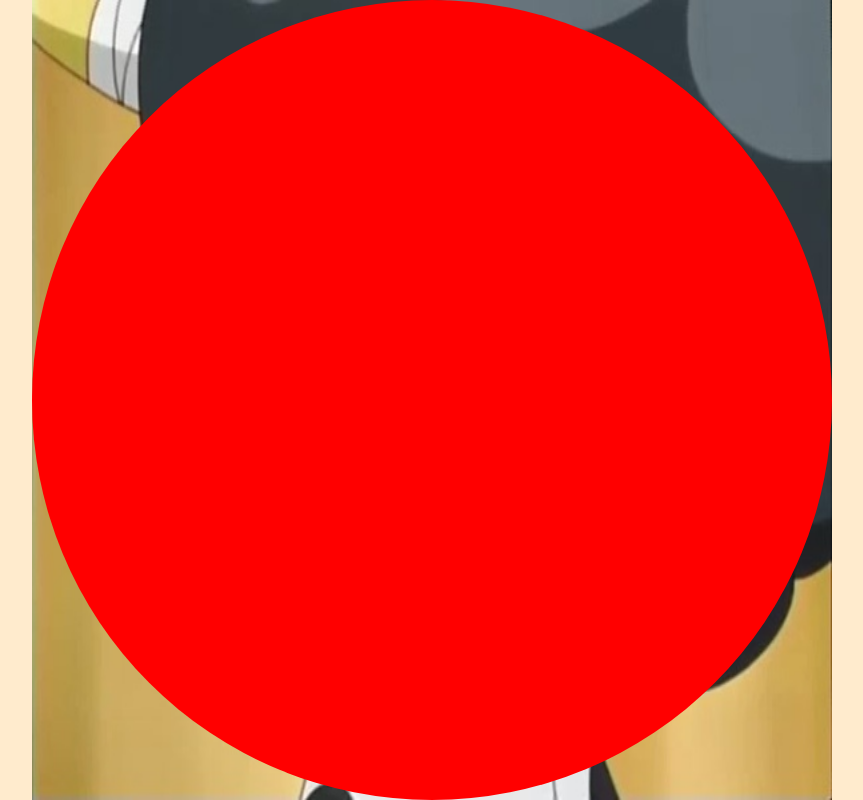
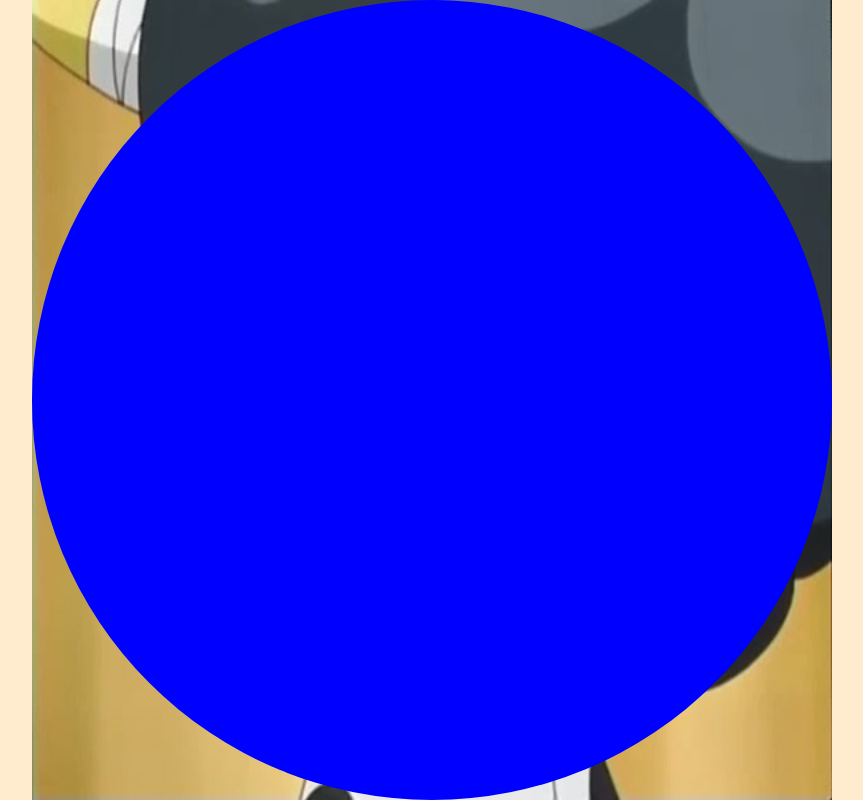
Before and after one commit to clay615040/img__ball, a Vue app: page / in a window 1280 px wide. Shown: the whole page, without its empty margins (208-1071 px from the left). Built offline with nearby package versions, Linux system fonts and the light colour scheme.

Commit message:
第五層

```diff
--- a/src/App.vue
+++ b/src/App.vue
@@ -2,10 +2,11 @@
 .background
   img.background__img(src="./images/childblue.jpg")
   .ball
-    .level__one(@mouseover="changeLevelOne()" :class="{active: levelOne}")
-      .level__two(v-for="(item, i) in levelTwo" @mouseover="changeLevelTwo(i)" :class="{active: levelOne === levelTwo[i]}" :key="i")
-        .level__three(v-for="(item, i2) in levelThree[i]" @mouseover="changeLevelThree(i,i2)" :class="{active: !levelTwo[i] || levelThree[i][i2]}" :key="i2")
-          .level__four(v-for="(item, i3) in levelFour[i][i2]" @mouseover="changeLevelFour(i,i2,i3)" :class="{active: !levelThree[i][i2] || levelFour[i][i2][i3]}" :key="i3")
+    .extremely(@mouseover="changeLevelOne()" :class="{active: levelOne}")
+      .ball__bg(v-for="(item, i) in levelTwo" @mouseover="changeLevelTwo(i)" :class="{active: levelOne === levelTwo[i]}" :key="i")
+        .ball__bg(v-for="(item, i2) in levelThree[i]" @mouseover="changeLevelThree(i,i2)" :class="{active: !levelTwo[i] || levelThree[i][i2]}" :key="i2")
+          .ball__bg(v-for="(item, i3) in levelFour[i][i2]" @mouseover="changeLevelFour(i,i2,i3)" :class="{active: !levelThree[i][i2] || levelFour[i][i2][i3]}" :key="i3")
+            .ball__bg(v-for="(item, i4) in levelFive[i][i2][i3]" @mouseover="changeLevelFive(i,i2,i3,i4)" :class="{active: !levelFour[i][i2][i3] || levelFive[i][i2][i3][i4]}" :key="i4")
 </template>
 <script>
 export default {
@@ -27,6 +28,12 @@
         [[false, false, false, false], [false, false, false, false], [false, false, false, false], [false, false, false, false]],
         [[false, false, false, false], [false, false, false, false], [false, false, false, false], [false, false, false, false]]
       ],
+      levelFive: [
+        [[[false, false, false, false], [false, false, false, false], [false, false, false, false], [false, false, false, false]], [[false, false, false, false], [false, false, false, false], [false, false, false, false], [false, false, false, false]], [[false, false, false, false], [false, false, false, false], [false, false, false, false], [false, false, false, false]], [[false, false, false, false], [false, false, false, false], [false, false, false, false], [false, false, false, false]]],
+        [[[false, false, false, false], [false, false, false, false], [false, false, false, false], [false, false, false, false]], [[false, false, false, false], [false, false, false, false], [false, false, false, false], [false, false, false, false]], [[false, false, false, false], [false, false, false, false], [false, false, false, false], [false, false, false, false]], [[false, false, false, false], [false, false, false, false], [false, false, false, false], [false, false, false, false]]],
+        [[[false, false, false, false], [false, false, false, false], [false, false, false, false], [false, false, false, false]], [[false, false, false, false], [false, false, false, false], [false, false, false, false], [false, false, false, false]], [[false, false, false, false], [false, false, false, false], [false, false, false, false], [false, false, false, false]], [[false, false, false, false], [false, false, false, false], [false, false, false, false], [false, false, false, false]]],
+        [[[false, false, false, false], [false, false, false, false], [false, false, false, false], [false, false, false, false]], [[false, false, false, false], [false, false, false, false], [false, false, false, false], [false, false, false, false]], [[false, false, false, false], [false, false, false, false], [false, false, false, false], [false, false, false, false]], [[false, false, false, false], [false, false, false, false], [false, false, false, false], [false, false, false, false]]]
+      ],
     }
   },
 
@@ -45,8 +52,10 @@
       this.levelThree[i][i2] = true
     },
     changeLevelFour (i, i2, i3) {
-      console.log(i, i2, i3)
       this.levelFour[i][i2][i3] = true
+    },
+    changeLevelFive (i, i2, i3, i4) {
+      this.levelFive[i][i2][i3][i4] = true
     },
   }
 }
--- a/src/style.scss
+++ b/src/style.scss
@@ -25,13 +25,13 @@
   height: 100vh;
 }
 
-.level__one {
+.extremely {
   position: fixed;
   display: grid;
   width: 100vh;
   height: 100vh;
   grid-template-columns: 50% 50%;
-  background-color: red;
+  background-color: blue;
   border-radius: 100%;
 
   &.active {
@@ -40,7 +40,7 @@
   }
 }
 
-.level__two {
+.ball__bg {
   display: grid;
   width: 100%;
   height: 100%;
@@ -53,30 +53,3 @@
     z-index: -1;
   }
 }
-
-.level__three {
-  display: grid;
-  width: 100%;
-  height: 100%;
-  grid-template-columns: 50% 50%;
-  background-color: blue;
-  border-radius: 100%;
-
-  &.active {
-    background-color: transparent;
-    z-index: -1;
-  }
-}
-
-.level__four {
-  display: flex;
-  width: 100%;
-  height: 100%;
-  background-color: blue;
-  border-radius: 100%;
-
-  &.active {
-    background-color: transparent;
-    z-index: -1;
-  }
-}
```
